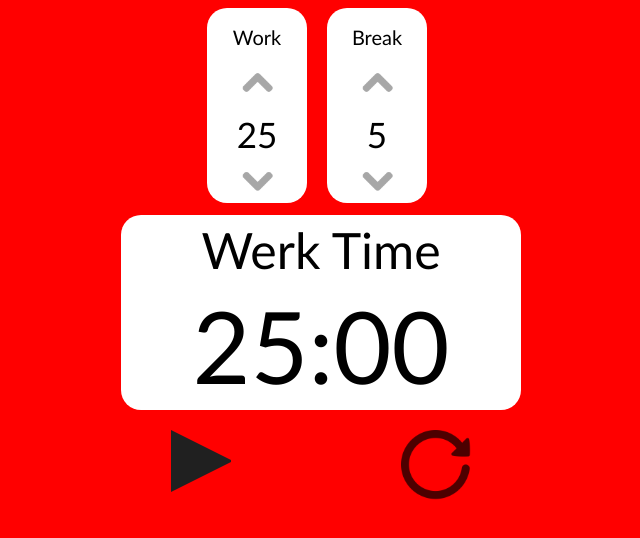
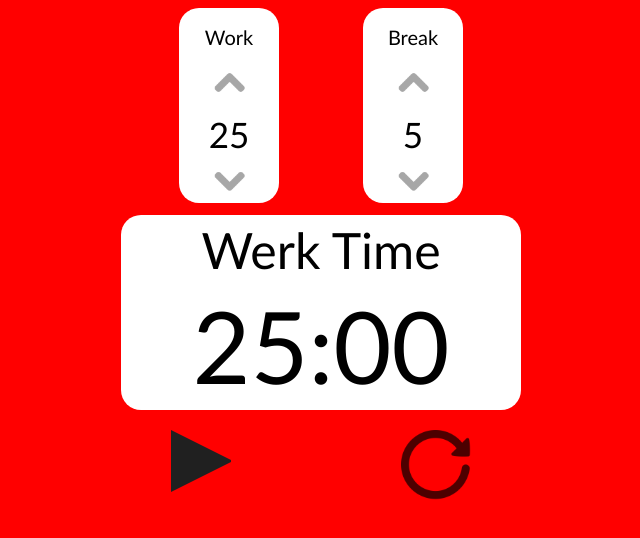
Before and after one commit to proto-dylan/Pomodoro, a plain HTML site: page index.html in a window 1280 px wide. Shown: the whole page, without its empty margins (319-959 px from the left). Drawn offline with nearby package versions, Linux system fonts and the light colour scheme.

Commit message:
Final push

```diff
--- a/style.css
+++ b/style.css
@@ -87,7 +87,8 @@ img:hover {
 
 #work {
     display: inline-block;
-    margin-right: 2%;
+    margin-left: 10%;
+    margin-right: 10%;
     width: 100px;
     background-color:white;
     border-radius: 20px 20px 20px 20px;
@@ -95,8 +96,8 @@ img:hover {
 }
 #break {
     display: inline-block;
-    margin-left: 2%;
-    margin-right: 2%;
+    margin-left: 10%;
+    margin-right: 10%;
     width: 100px;
     background-color:white;
     border-radius: 20px 20px 20px 20px;
```
